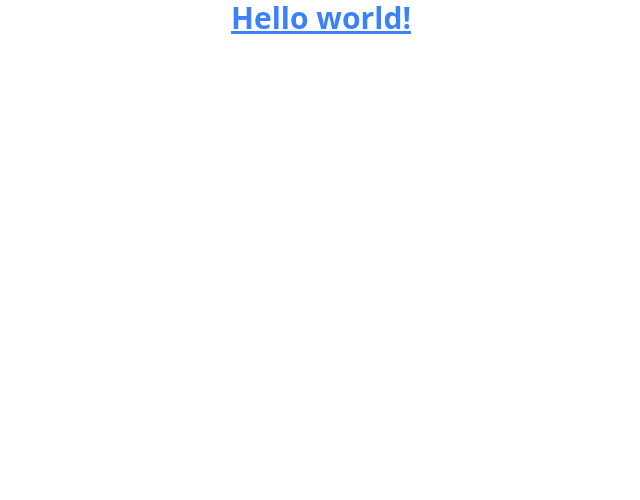
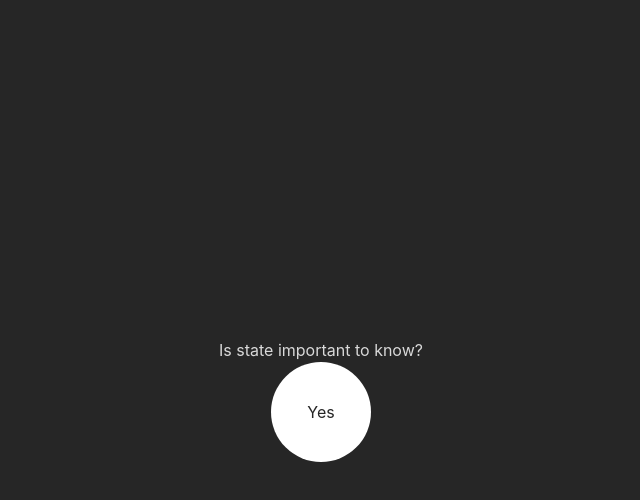
Before and after one commit to MugaboDenys/meme-generator, a React (Create React App) app: page / in a window 1280 px wide. Shown: the top 500 px of the page, without its empty margins (319-959 px from the left). Built offline with nearby package versions, Linux system fonts and the light colour scheme.

Commit message:
click challenge

```diff
--- a/src/App.js
+++ b/src/App.js
@@ -1,12 +1,20 @@
 import logo from './logo.svg';
 import './App.css';
+import React from 'react';
 
 function App() {
+  const [isImportant, setIsImportant] = React.useState("Yes")
+
+  function handleClick() {
+        setIsImportant("No")
+  }
+
   return (
-    <div className="App">
-      <h1 className="text-3xl font-bold underline text-blue-500">
-        Hello world!
-      </h1>
+    <div className="state">
+            <h1 className="state--title">Is state important to know?</h1>
+            <div className="state--value cursor-pointer" onClick={handleClick}>
+                <h1>{isImportant}</h1>
+            </div>
     </div>
   );
 }
--- a/src/index.css
+++ b/src/index.css
@@ -1,3 +1,39 @@
 @tailwind base;
 @tailwind components;
 @tailwind utilities;
+* {
+    box-sizing: border-box;
+}
+
+body {
+    margin: 0;
+    font-family: 'Inter', sans-serif;
+    background-color: #262626;
+    color: #D9D9D9;
+    padding: 20px;
+    height: 100vh;
+    display: flex;
+    justify-content: center;
+    align-items: center;
+}
+
+.state {
+    display: flex;
+    flex-direction: column;
+    align-items: center;
+}
+
+.state--title {
+    text-align: center;
+}
+
+.state--value {
+    background-color: white;
+    height: 100px;
+    width: 100px;
+    border-radius: 50%;
+    display: flex;
+    justify-content: center;
+    align-items: center;
+    color: #262626;
+}
```
